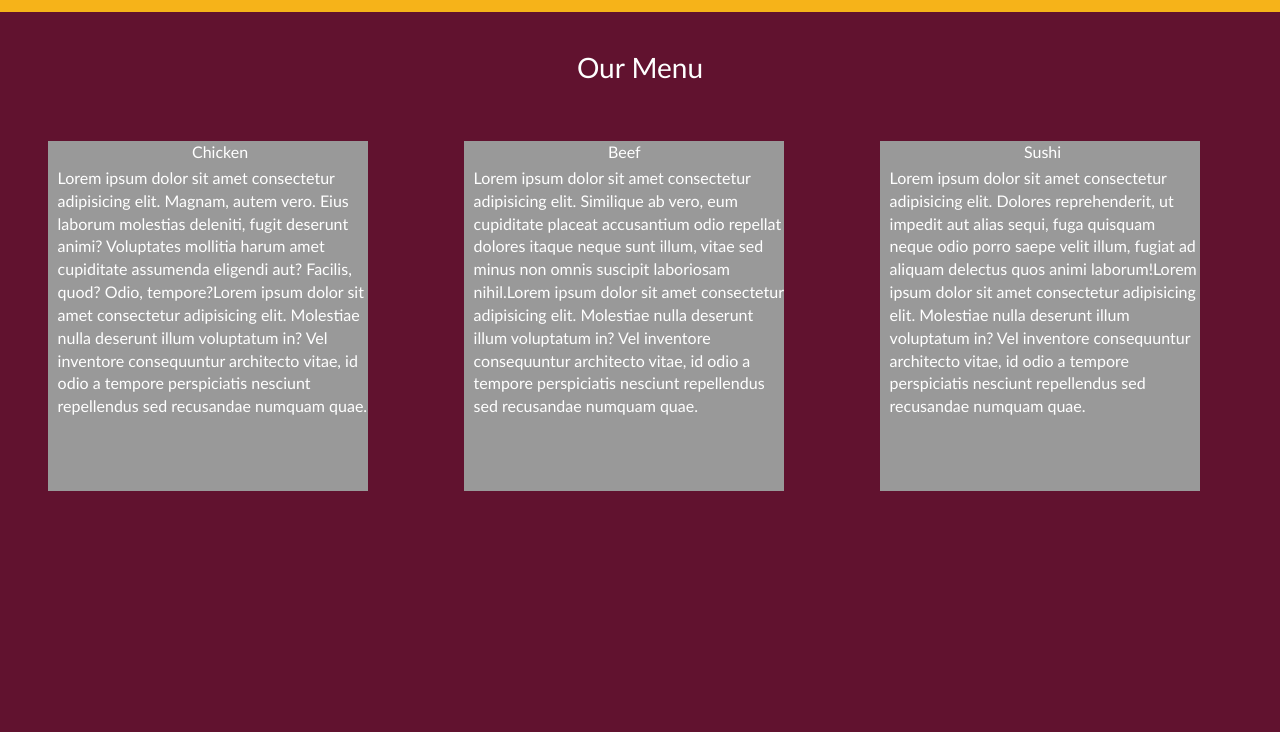
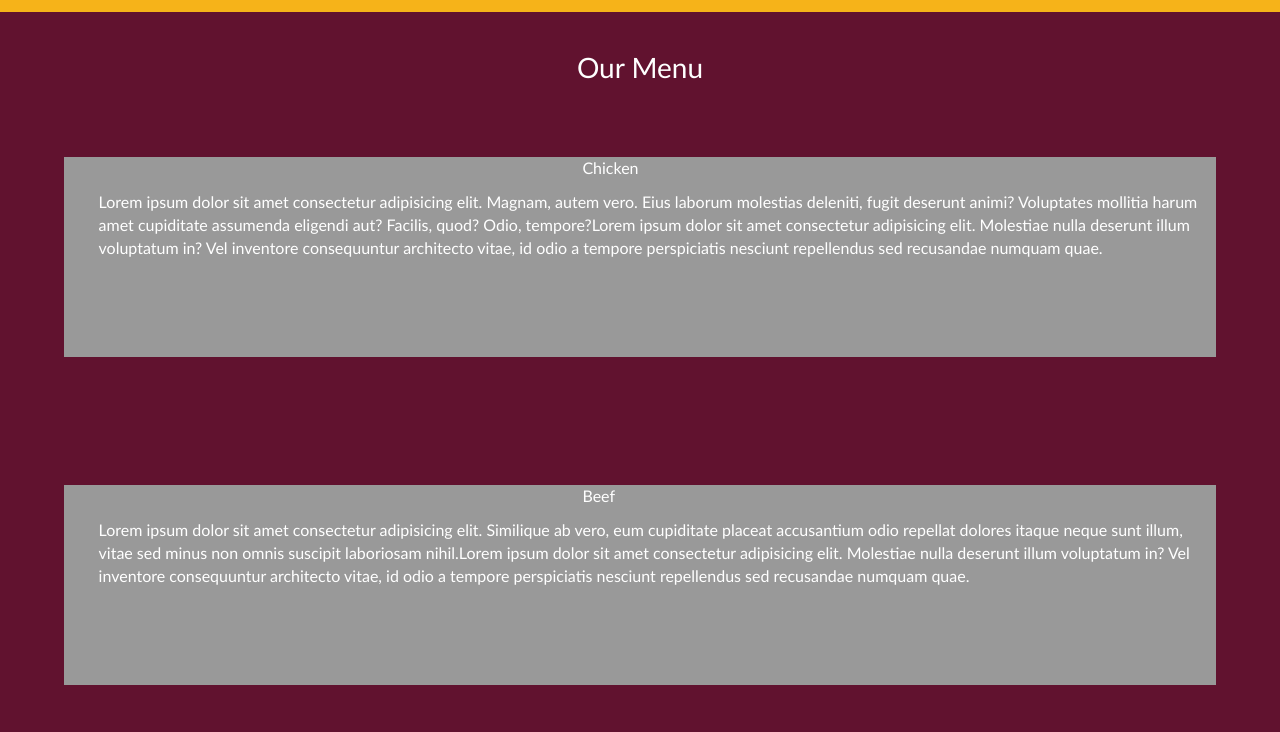
Before and after one commit to Alitmc/Assignment.github.io, a plain HTML site: page index.html in a window 1280 px wide. Shown: the part 68-800 px from the top of the page. Drawn offline with Linux system fonts and the light colour scheme; a script that the page names is missing.

Commit message:
Update styles.css

```diff
--- a/css/styles.css
+++ b/css/styles.css
@@ -129,12 +129,12 @@ body {
   #box6 {
     float: left;
     margin: 0 auto;
-    margin: 3em;
+    margin: 4em;
     background-color: #999999;
     padding: 10px, 10px, 10px, 10px;
     border: 0px solid black;
-    width: 25%;
-    height: 350px;
+    width: 90%;
+    height: 200px;
   }
 
   #box1 #box2 {
```
